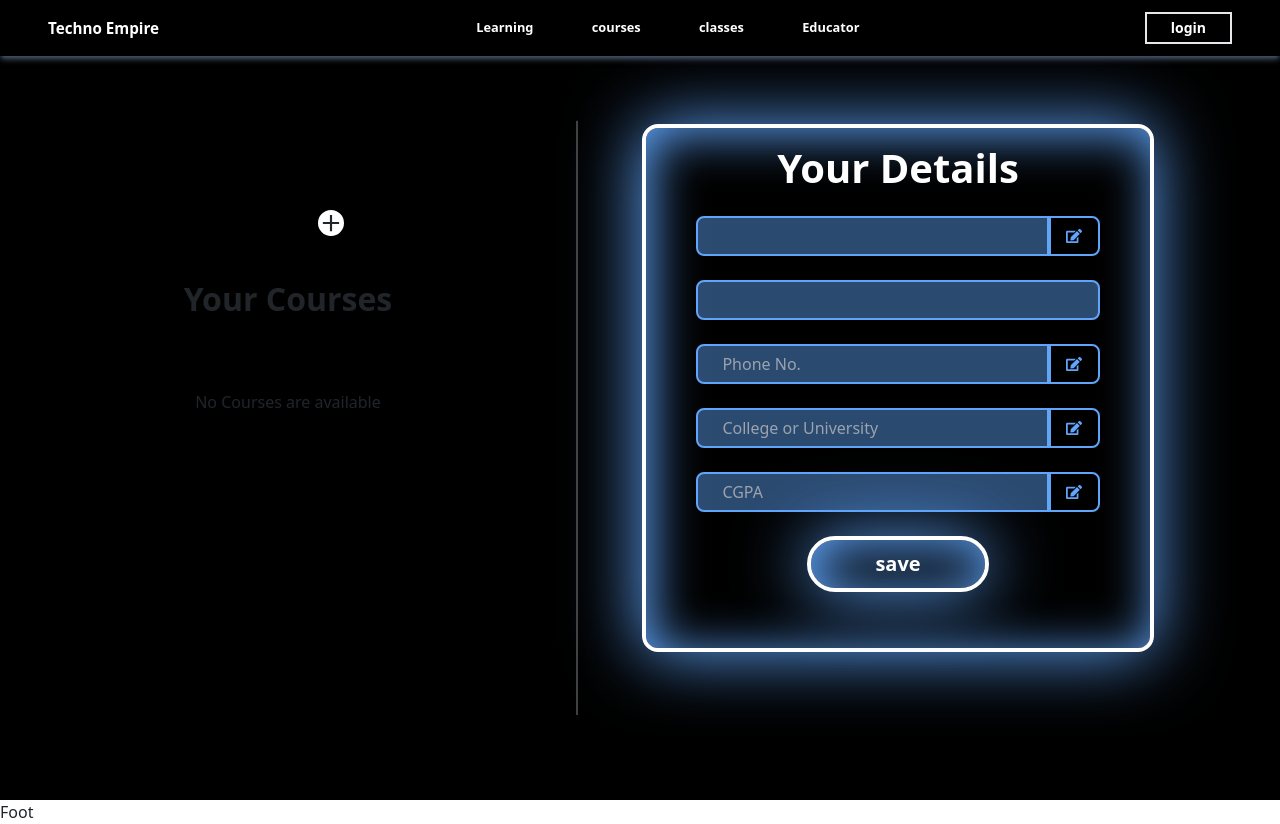
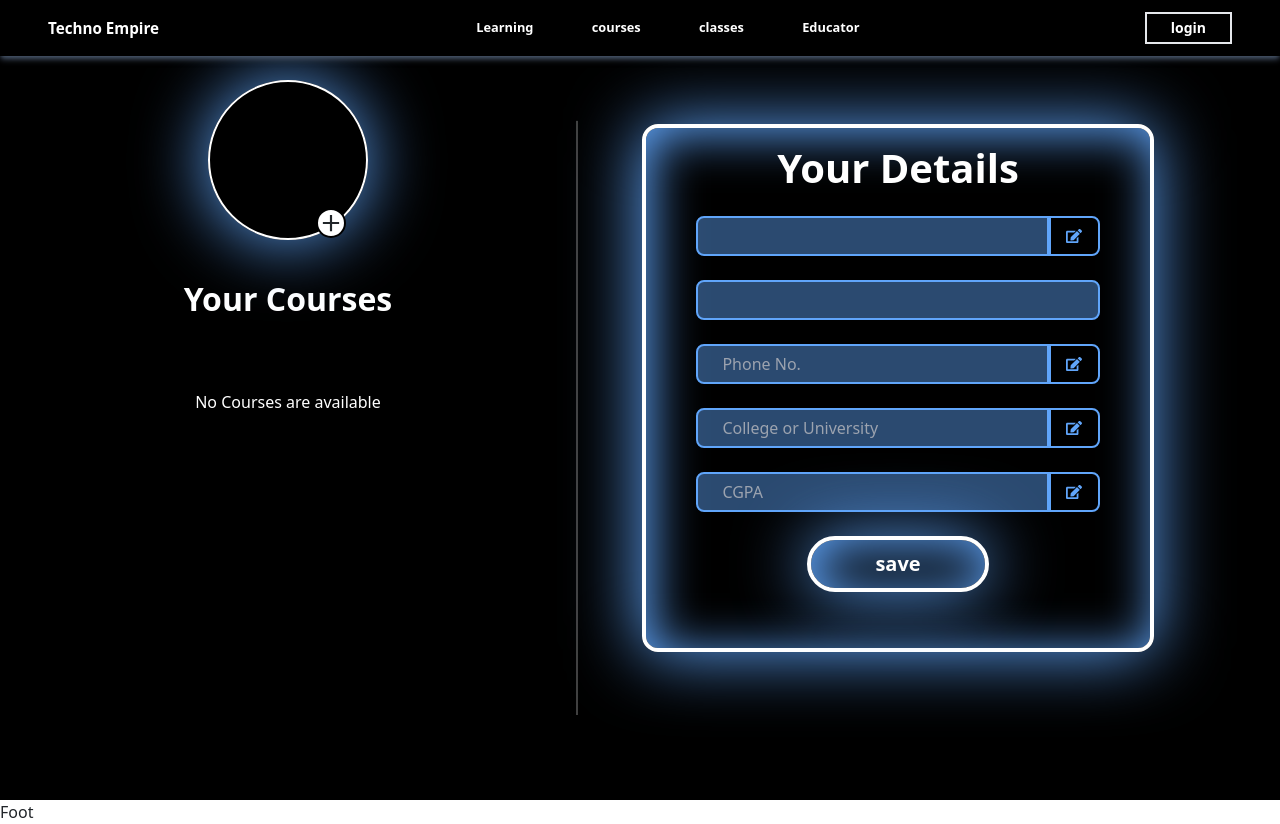
Before and after one commit to Ankan-dev/Techno-Empire, a React (Vite) app in the folder frontend/: page /profile in a window 1280 px wide. Built offline with nearby package versions, Linux system fonts and the light colour scheme; no server answers; a web font is replaced by a local one.

Commit message:
profile photo container updated

```diff
--- a/frontend/src/components/Nav.jsx
+++ b/frontend/src/components/Nav.jsx
@@ -25,11 +25,13 @@ const Nav = () => {
     const navigateToLoginRoute = (e) => {
         e.preventDefault();
         navigate('/Register-Login');
+
     };
 
     const logoutsubmitHandler = (e) => {
         e.preventDefault();
         logout();
+        setMenu(-100);
     };
 
     const logout = async () => {
@@ -45,6 +47,7 @@ const Nav = () => {
 
     const profileNavigate = () => {
         navigate("/Profile");
+        setMenu(-100);
     };
 
     const dropDown = (e) => {
--- a/frontend/src/components/ProfileImage.jsx
+++ b/frontend/src/components/ProfileImage.jsx
@@ -14,7 +14,7 @@ const profile = () => {
     }
 
     return (
-        <div className='w-[10rem] h-[10rem]  mx-auto rounded-full border-solid border-2 border-black relative'>
+        <div className='w-[10rem] h-[10rem]  mx-auto rounded-full border-solid border-2 border-white relative' style={{boxShadow: "-1px 1px 70px #60a5fa"}}>
             <button className='w-[30px] h-[30px] absolute bottom-0 right-5 rounded-full bg-white border-solid border-2 border-black' onClick={uploadImage}><IoMdAdd className='w-full h-full' />
             </button>
             <input ref={upload} type='file' accept='image' className='hidden' />
--- a/frontend/src/routes/Profile.jsx
+++ b/frontend/src/routes/Profile.jsx
@@ -122,9 +122,9 @@ const Profile = () => {
                     <ProfileImage/>
                 </div>
                 <div className='w-[80%] h-[60%]  mx-auto flex flex-col items-center py-3 px-3 overflow-auto'>
-                    <h1 className='font-bold text-[2rem] mb-5'>Your Courses</h1>
+                    <h1 className='font-bold text-[2rem] mb-5 text-white'>Your Courses</h1>
                     <ul className='w-full min-h-[60%] p-4'>
-                        <li className='w-full flex justify-center'>No Courses are available</li>
+                        <li className='w-full flex justify-center text-white'>No Courses are available</li>
                     </ul>
                 </div>
             </div>
```
